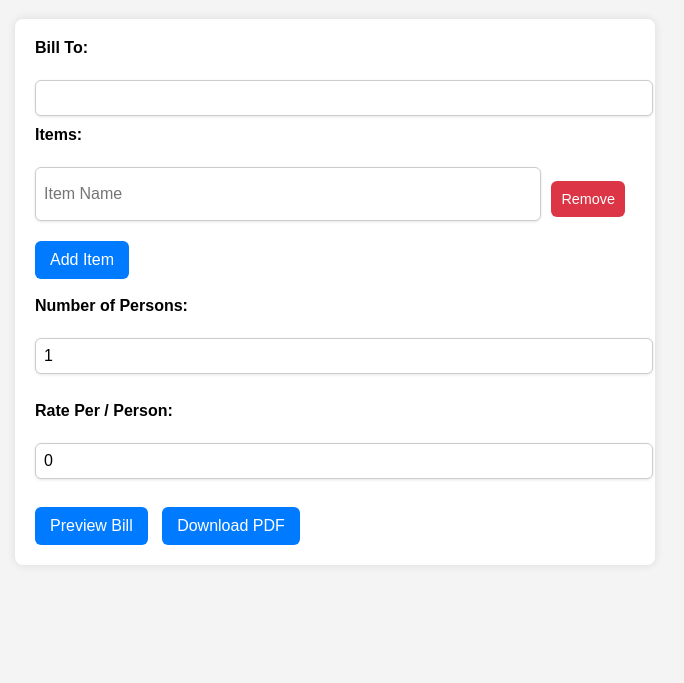
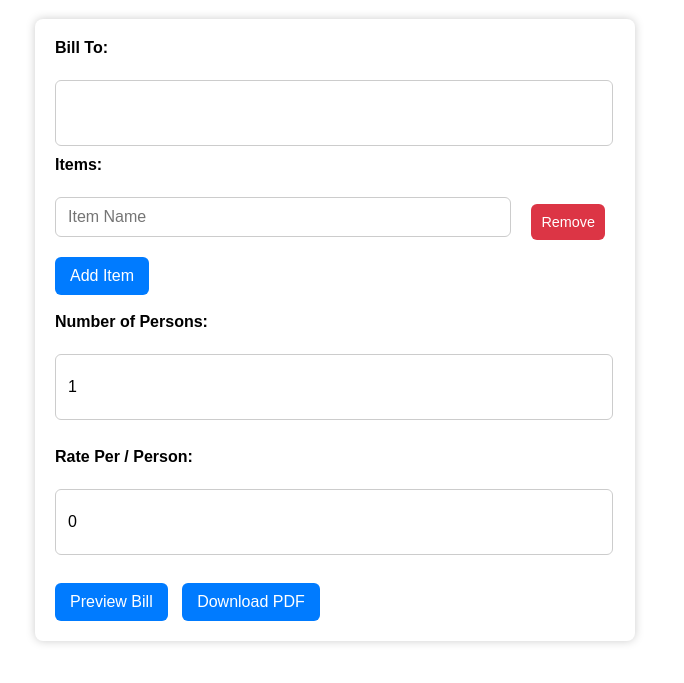
Before and after one commit to harsiddhihostel-dev/hvbills, a plain HTML site: page index.html in a window 1280 px wide. Shown: the part 61-744 px from the top of the page, without its empty margins (305-989 px from the left). Drawn offline with nearby package versions, Linux system fonts and the light colour scheme.

Commit message:
Update index.html

```diff
--- a/index.html
+++ b/index.html
@@ -9,7 +9,8 @@
         body {
             font-family: Arial, sans-serif;
             margin: 20px;
-            background-color: #f4f4f4;
+            background-color: white;
+            color: black;
         }
 
         /* Modal styles */
@@ -55,9 +56,9 @@
         /* Responsive styles */
         @media (max-width: 768px) {
             form {
-                width: 90%;
+                width: 95%;
                 margin: 0 auto;
-                padding: 0.9375rem;
+                padding: 1rem;
             }
 
             .itemRow {
@@ -90,10 +91,12 @@
         form {
             max-width: 600px;
             margin: 0 auto;
-            background-color: #fff;
+            background-color: white;
             padding: 20px;
             border-radius: 8px;
-            box-shadow: 0 0 10px rgba(0, 0, 0, 0.1);
+            box-shadow: 0 0 10px #ccc;
+            box-sizing: border-box;
+            overflow-x: hidden;
         }
 
         label {
@@ -103,32 +106,38 @@
         }
 
         input[type="text"], input[type="number"] {
-            width: 100%;
-            padding: 0.5rem;
+            width: 95%;
+            padding: 0.75rem;
             margin-bottom: 0.625rem;
             border: 1px solid #ccc;
             border-radius: 6px;
             font-size: 1rem;
-            box-shadow: 0 1px 3px rgba(0, 0, 0, 0.1);
+            background-color: white;
+            color: black;
+            height: 2.5rem;
+            box-shadow: none;
             transition: border-color 0.3s, box-shadow 0.3s;
         }
 
         input[type="text"]:focus, input[type="number"]:focus {
             outline: none;
             border-color: #007bff;
-            box-shadow: 0 0 0 3px rgba(0, 123, 255, 0.25), 0 2px 6px rgba(0, 0, 0, 0.15);
+            box-shadow: 0 0 0 3px #007bff, 0 2px 6px #007bff;
         }
 
         .itemRow {
             display: flex;
             align-items: center;
             margin-bottom: 10px;
+            gap: 10px;
         }
 
         .itemRow input {
-            flex: 1;
+            flex: 1 1 60%;
+            min-width: 150px;
             margin-right: 0.625rem;
-            height: 2.25rem;
+            height: 2.5rem;
+            box-sizing: border-box;
         }
 
         .removeItemBtn {
@@ -311,6 +320,11 @@
             text-align: left;
         }
 
+        @keyframes spin {
+            0% { transform: rotate(0deg); }
+            100% { transform: rotate(360deg); }
+        }
+
         /* Print styles */
         @media print {
             body {
@@ -356,6 +370,9 @@
 </head>
 <body>
     <h1>Harsiddhi Caterers - Bill Generator</h1>
+    <div id="loadingSpinner" style="display:none; position:fixed; top:50%; left:50%; transform:translate(-50%,-50%); z-index:1000;">
+        <div style="border: 4px solid #f3f3f3; border-top: 4px solid #007bff; border-radius: 50%; width: 40px; height: 40px; animation: spin 1s linear infinite;"></div>
+    </div>
     <form id="billForm">
         <label for="billTo">Bill To:</label><br />
         <input type="text" id="billTo" name="billTo" required />
@@ -538,6 +555,9 @@
                 return;
             }
 
+            // Show loading spinner
+            document.getElementById('loadingSpinner').style.display = 'block';
+
             // Create PDF directly using jsPDF
             const { jsPDF } = window.jspdf;
             const doc = new jsPDF();
@@ -627,6 +647,12 @@
 
             // Save the PDF
             doc.save('bill.pdf');
+
+            // Hide loading spinner
+            document.getElementById('loadingSpinner').style.display = 'none';
+
+            // Show success alert
+            alert('PDF downloaded successfully!');
         }
 
 
```
